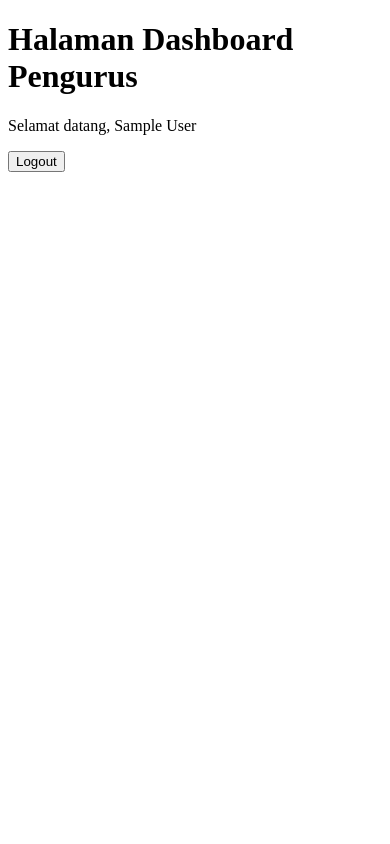
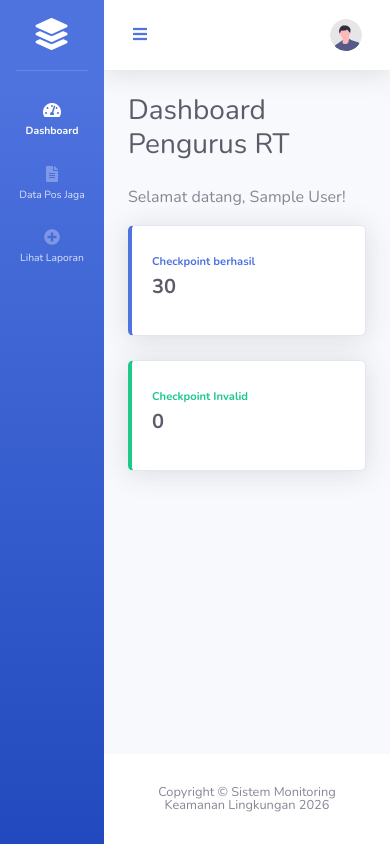
Before and after one commit to Wahjoe45/Sistem-Monitoring-Siskamling-Geofencing-Prototype, a Laravel app: page /pengurus in a window 390 px wide. Run offline with Laravel 12, Linux system fonts and the light colour scheme; a user stored in the database is signed in; tables that the repository leaves empty hold one stand-in row (values such as "Sample post"); parts of the project's set-up code (start-up, migrations or seed data) failed here and were passed over.

Commit message:
Penambahan Tampilan UI untuk dashboard pengurus dan warga

```diff
--- a/resources/views/pengurus/viewpengurus.blade.php
+++ b/resources/views/pengurus/viewpengurus.blade.php
@@ -1,16 +1,70 @@
-<!DOCTYPE html>
-<html lang="en">
-<head>
-    <meta charset="UTF-8">
-    <meta name="viewport" content="width=device-width, initial-scale=1.0">
-    <title>Dashboard Pengurus</title>
-</head>
-<body>
-    <h1>Halaman Dashboard Pengurus</h1>
-    <p>Selamat datang, {{ Auth::user()->nama }}</p>
-    <form method="POST" action="{{ route('logout') }}">
-        @csrf
-        <button type="submit">Logout</button>
-    </form>
-</body>
-</html>
+
+@extends('layouts.app')
+
+@section('title', 'Dashboard Pengurus RT')
+
+@section('page-title', 'Dashboard Pengurus RT')
+
+@section('sidebar-menu')
+
+    <li class="nav-item active">
+        <a class="nav-link" href="{{ route('pengurus.viewpengurus') }}">
+            <i class="fas fa-fw fa-tachometer-alt"></i>
+            <span>Dashboard</span>
+        </a>
+    </li>
+
+    <li class="nav-item">
+        <a class="nav-link" href="#">
+            <i class="fas fa-fw fa-file-alt"></i>
+            <span>Data Pos Jaga</span>
+        </a>
+    </li>
+
+    <li class="nav-item">
+        <a class="nav-link" href="#">
+            <i class="fas fa-fw fa-plus-circle"></i>
+            <span>Lihat Laporan</span>
+        </a>
+    </li>
+
+
+@endsection
+
+@section('content')
+
+    <p class="text-gray-600">
+        Selamat datang, {{ Auth::user()->nama }}!
+    </p>
+
+    <div class="row">
+
+        <div class="col-md-6 col-xl-3 mb-4">
+            <div class="card border-left-primary shadow py-2">
+                <div class="card-body">
+                    <div class="text-xs font-weight-bold text-primary mb-1">
+                        Checkpoint berhasil
+                    </div>
+                    <div class="h5 font-weight-bold text-gray-800">
+                        30
+                    </div>
+                </div>
+            </div>
+        </div>
+
+        <div class="col-md-6 col-xl-3 mb-4">
+            <div class="card border-left-success shadow py-2">
+                <div class="card-body">
+                    <div class="text-xs font-weight-bold text-success mb-1">
+                        Checkpoint Invalid
+                    </div>
+                    <div class="h5 font-weight-bold text-gray-800">
+                        0
+                    </div>
+                </div>
+            </div>
+        </div>
+
+    </div>
+
+@endsection
--- a/routes/web.php
+++ b/routes/web.php
@@ -1,27 +1,29 @@
 <?php
 
-use Illuminate\Support\Facades\Route;
 use App\Http\Controllers\LoginController;
 use App\Http\Controllers\RegisterController;
+use Illuminate\Support\Facades\Route;
+
 
 Route::get('/', function () {
     return redirect()->route('login');
 });
 
-//Fitur Login
 Route::get('/login', [LoginController::class, 'showLogin'])->name('login');
 Route::post('/login', [LoginController::class, 'login']);
 Route::post('/logout', [LoginController::class,'logout'])->name('logout');
 
-
-Route::middleware(['auth', 'checkrole:pengurus'])->get('/pengurus', function () {
-    return view('pengurus.viewpengurus');
-});
+// login
+Route::middleware(['auth', 'checkrole:pengurus'])
+    ->get('/pengurus', function () {
+        return view('pengurus.viewpengurus');
+    })->name('pengurus.viewpengurus');
 
 
-Route::middleware(['auth', 'checkrole:warga'])->get('/warga', function () {
-    return view('warga.viewwarga');
-});
+Route::middleware(['auth', 'checkrole:warga'])
+    ->get('/warga', function () {
+        return view('warga.viewwarga');
+    })->name('warga.viewwarga');
 
 //Fitur Register
 Route::get('/register', [RegisterController::class, 'show'])->name('register');
```
Also changed, not shown: resources/views/warga/viewwarga.blade.php (+69 -16 lines).
